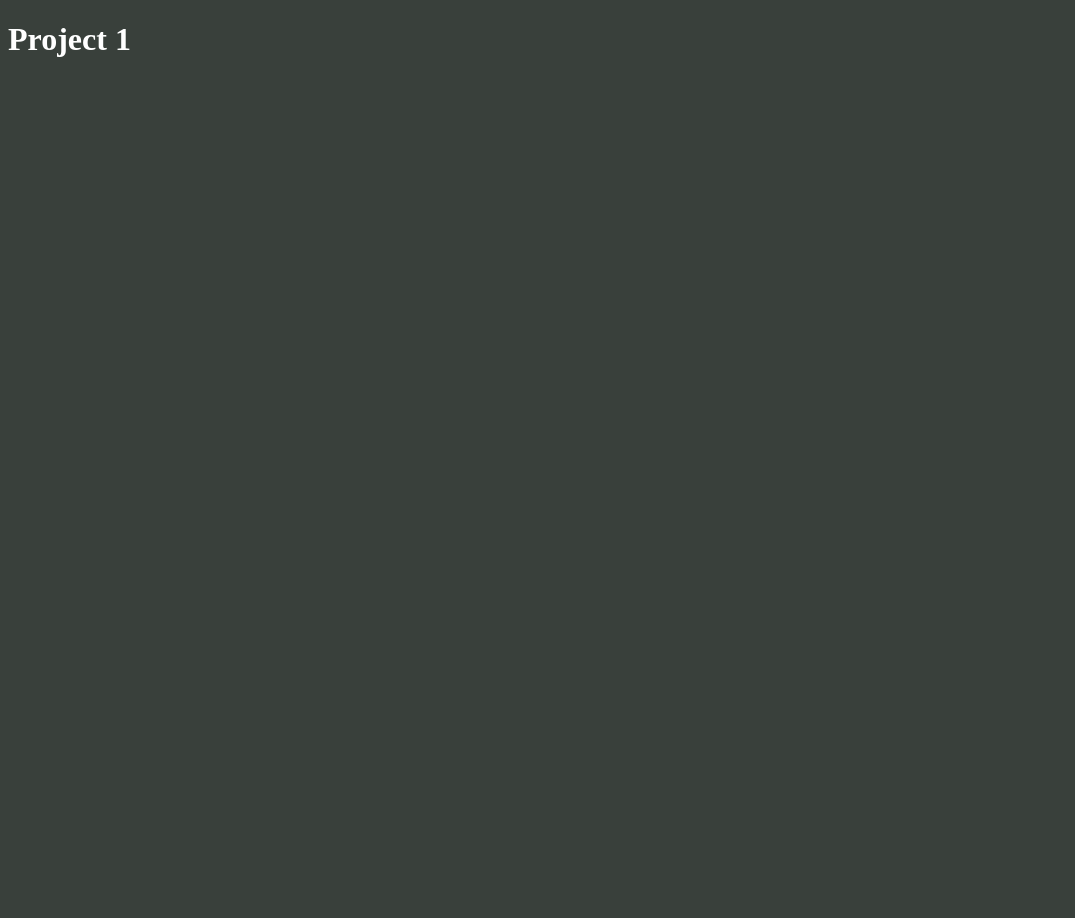
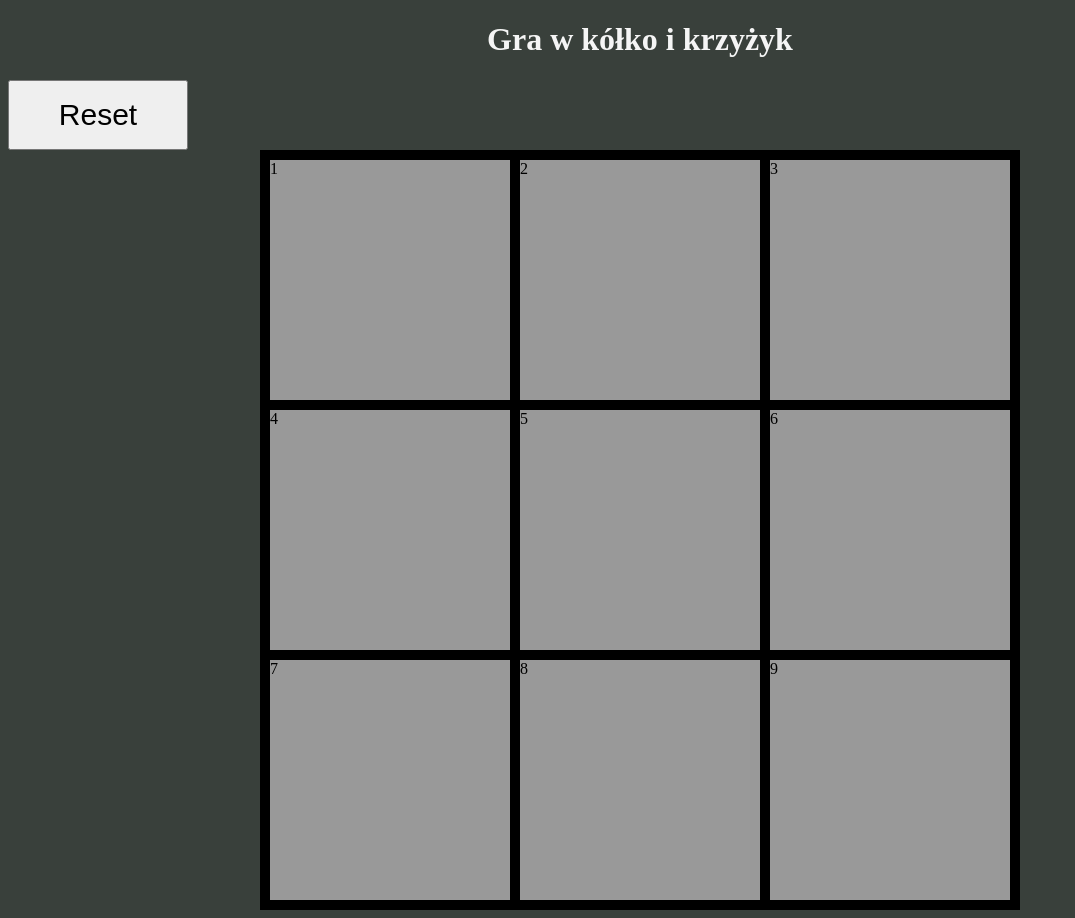
Before and after one commit to b-laper/CodersCamp-Project1, a plain HTML site: page index.html in a window 1280 px wide. Shown: the whole page, without its empty margins (0-1075 px from the left). Before the commit the page ends 800 px from the top, so only its background shows below. Drawn offline with Linux system fonts and the light colour scheme.

Commit message:
add some functionality

```diff
--- a/index.html
+++ b/index.html
@@ -5,11 +5,25 @@
     <meta charset="UTF-8">
     <meta name="viewport" content="width=device-width, initial-scale=1.0">
     <meta http-equiv="X-UA-Compatible" content="ie=edge">
-    <title>Group Project 1</title>
+    <title>Project 1- game</title>
     <link rel="stylesheet" href="style.css">
 </head>
 
 <body>
+    <h1 class="header">Gra w kółko i krzyżyk </h1>
+    <h3 id="tura"></h3>
+    <button class="reset">Reset</button>
+    <div id="container">
+        <div class="box">1</div>
+        <div class="box">2</div>
+        <div class="box">3</div>
+        <div class="box">4</div>
+        <div class="box">5</div>
+        <div class="box">6</div>
+        <div class="box">7</div>
+        <div class="box">8</div>
+        <div class="box">9</div>
+    </div>
     <script src="main.js"></script>
 </body>
 
--- a/main.js
+++ b/main.js
@@ -1,3 +1,36 @@
-document.body.innerHTML = `<h1 class="header">Project 1</h1>`
-const h1 = document.querySelector("h1.header");
-h1.style.color = "white";
+const P1 = "kolko"
+const P2 = "krzyzyk"
+
+let round = true;
+
+const boxes = document.querySelectorAll("div.box");
+const btn = document.querySelector("button.reset");
+
+choose = (e) => {
+    round = !round;
+    if (round === true) {
+        e.target.style.backgroundImage = "url(img/kolko.png)"
+    } else {
+        e.target.style.backgroundImage = "url(img/krzyzyk.png)"
+    }
+    console.log(e.target);
+    e.target.style.backgroundImage
+}
+resetGame = () => {
+    round = true;
+    boxes.forEach(box => {
+        box.style.backgroundColor = " #999"
+        box.style.backgroundImage = "none";
+        box.addEventListener("click", choose, {
+            once: true
+        });
+    })
+
+}
+
+boxes.forEach(box => {
+    box.addEventListener("click", choose, {
+        once: true
+    });
+})
+btn.addEventListener('click', resetGame);
--- a/style.css
+++ b/style.css
@@ -1,3 +1,35 @@
 body {
     background-color: #39403b
 }
+
+.header {
+    color: whitesmoke;
+    text-align: center;
+}
+
+#container {
+    display: flex;
+    flex-wrap: wrap;
+    justify-content: space-around;
+    align-items: center;
+    height: 750px;
+    width: 750px;
+    background-color: black;
+    margin: 0 auto;
+    padding: 5px;
+}
+
+.box {
+    flex: 0 0 240px;
+    height: 240px;
+    margin-bottom: 5px;
+    margin-top: 5px;
+    background-color: #999;
+}
+
+.reset {
+    width: 180px;
+    height: 70px;
+    font-size: 30px;
+
+}
```
Also changed, not shown: img/kolko.png (added), img/krzyzyk.png (added).
